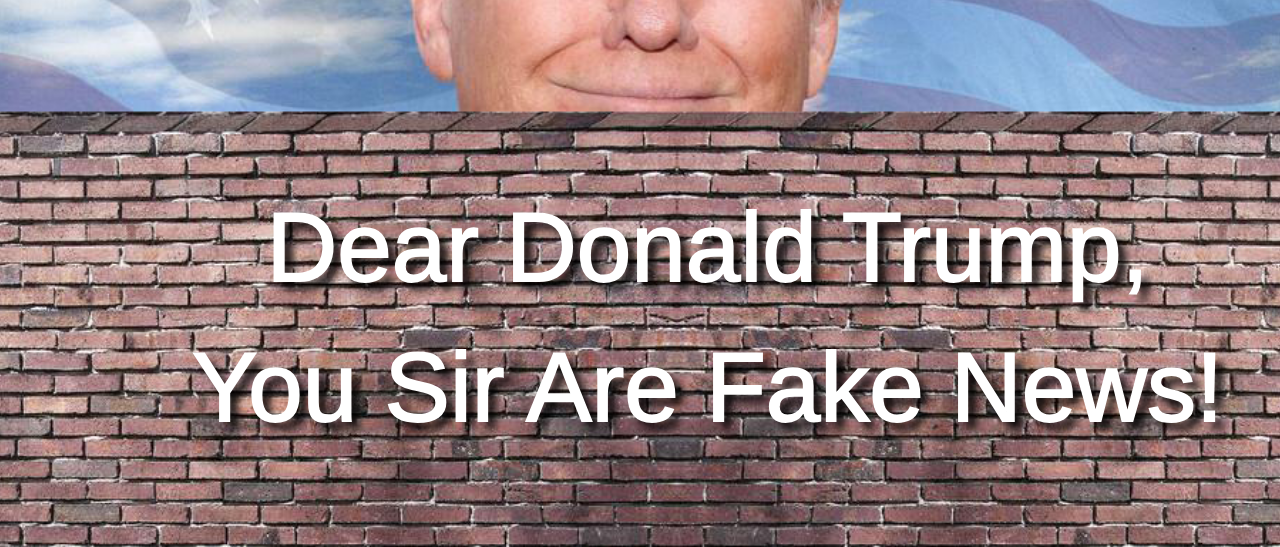
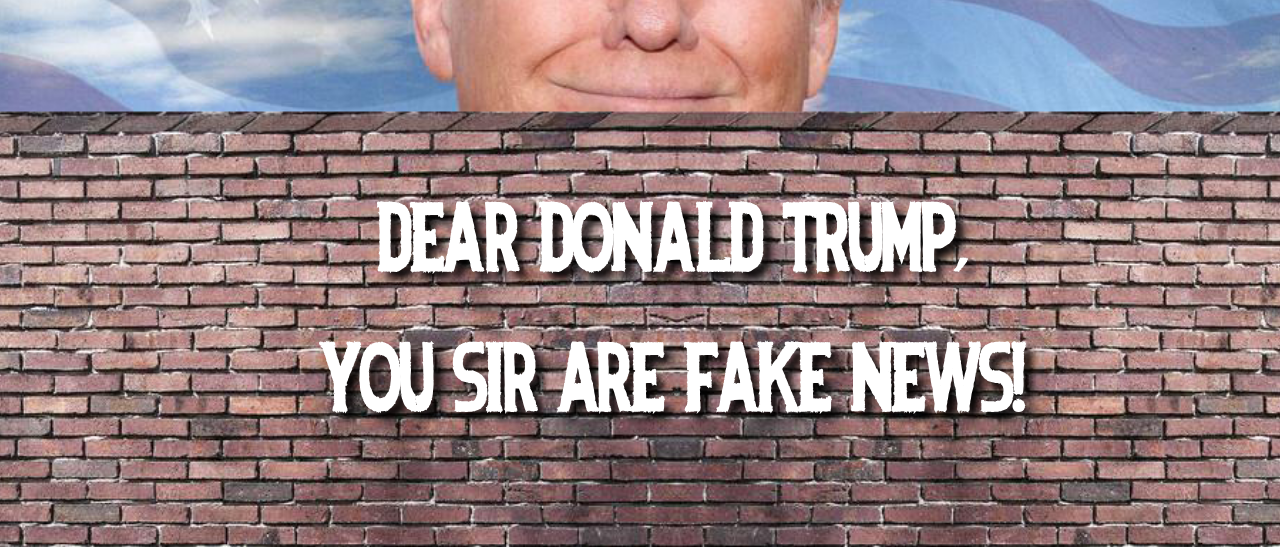
Before and after one commit to bradleygamboa/donaldtrumpisfakenews, a PHP site: page / in a window 1280 px wide. Shown: the part 253-800 px from the top of the page. Run offline with PHP 8.4, Linux system fonts and the light colour scheme.

Commit message:
updated font and alignments

```diff
--- a/style.css
+++ b/style.css
@@ -1,3 +1,8 @@
+@font-face {
+    font-family: Spanish;
+    src: url(SpanishStencil.ttf);
+}
+
 html {
     background: url(img/trumpwall.jpg) no-repeat center center fixed;
     -webkit-background-size: cover;
@@ -7,6 +12,7 @@
 }
 
 p {
+    font-family: Spanish;
     font-size: 7em;
     color: white;
     text-shadow: 8px 8px 8px black;
@@ -16,7 +22,7 @@
 .headline {
     position: fixed;
     bottom: 10%;
-    left: 15%;
+    left: 25%;
 }
 
 /* Desktops and laptops ----------- */
@@ -30,7 +36,7 @@
     .headline {
         position: fixed;
         bottom: 20%;
-        left: 13%;
+        left: 23%;
     }
 }
 
@@ -44,7 +50,7 @@
     .headline {
         position: fixed;
         bottom: 20%;
-        left: 12%;
+        left: 22%;
     }
 }
 
@@ -58,7 +64,7 @@
     .headline {
         position: fixed;
         bottom: 20%;
-        left: 20%;
+        left: 30%;
     }
 }
 
@@ -72,7 +78,7 @@
     .headline {
         position: fixed;
         bottom: 15%;
-        left: 15%;
+        left: 25%;
     }
 }
 
@@ -86,7 +92,7 @@
     .headline {
         position: fixed;
         bottom: 10%;
-        left: 15%;
+        left: 26%;
     }
 }
 
@@ -100,7 +106,7 @@
     .headline {
         position: fixed;
         bottom: 10%;
-        left: 15%;
+        left: 25%;
     }
 }
 
@@ -114,6 +120,6 @@
     .headline {
         position: fixed;
         bottom: 10%;
-        left: 15%;
+        left: 25%;
     }
 }
```
Also changed, not shown: SpanishStencil.ttf (added), 1 other file.
